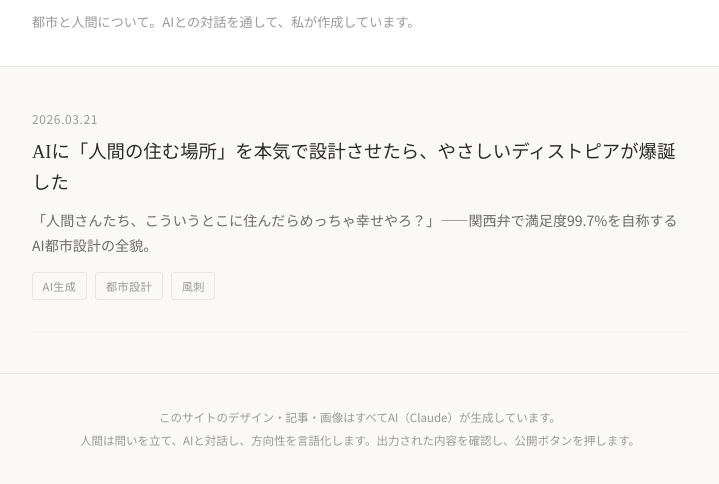
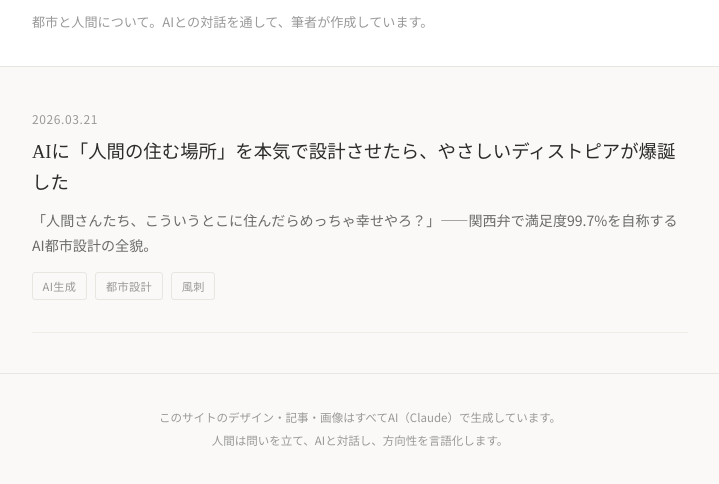
Before and after one commit to JunkJournalUEN/JunkJournalUEN.github.io, a plain HTML site: page index.html in a window 1280 px wide. Shown: the part 118-602 px from the top of the page, without its empty margins (280-999 px from the left). Drawn offline with Linux system fonts and the light colour scheme.

Commit message:
Update index.html

```diff
--- a/index.html
+++ b/index.html
@@ -12,7 +12,7 @@
   <div class="header-inner">
     <div class="site-title"><a href="index.html">都市生態系オタクのジャンクジャーナル</a></div>
     <div class="site-subtitle">Junk Journal of an Urban/Industrial Ecology Nerd</div>
-    <p class="site-description">都市と人間について。AIとの対話を通して、私が作成しています。</p>
+    <p class="site-description">都市と人間について。AIとの対話を通して、筆者が作成しています。</p>
   </div>
 </header>
 
@@ -37,8 +37,8 @@
 
 <footer class="site-footer">
   <div class="container">
-    <p>このサイトのデザイン・記事・画像はすべてAI（Claude）が生成しています。</p>
-    <p>人間は問いを立て、AIと対話し、方向性を言語化します。出力された内容を確認し、公開ボタンを押します。</p>
+    <p>このサイトのデザイン・記事・画像はすべてAI（Claude）で生成しています。</p>
+    <p>人間は問いを立て、AIと対話し、方向性を言語化します。</p>
   </div>
 </footer>
 
```
